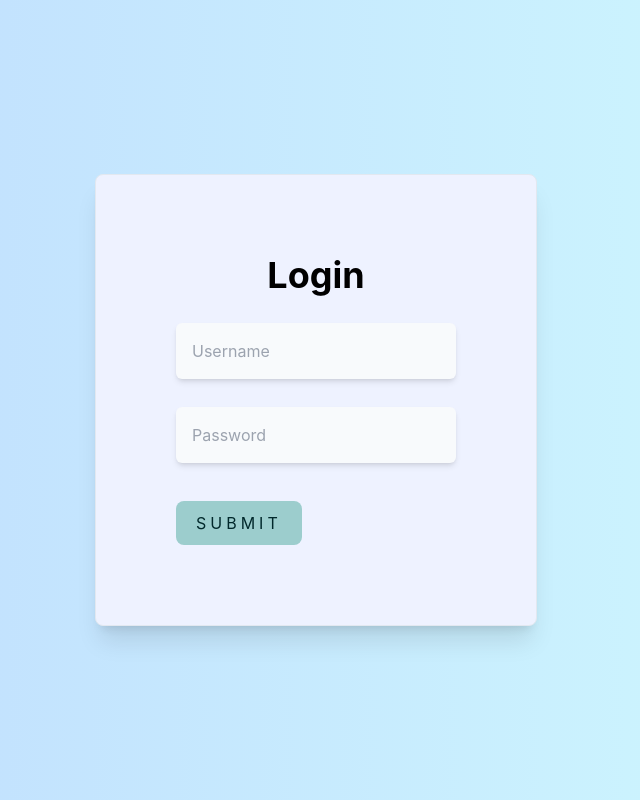
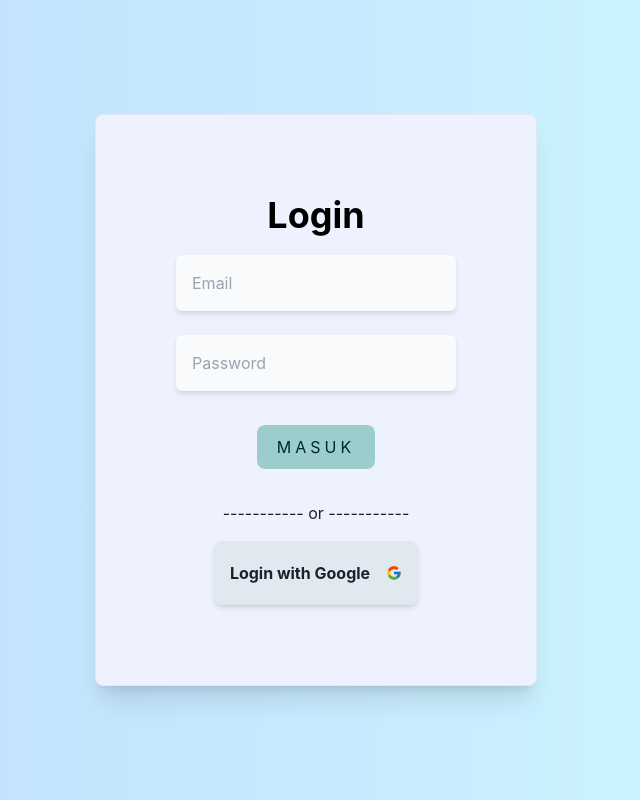
Before and after one commit to rezznr/pokemons-react, a React (Create React App) app: page /login in a window 1280 px wide. Shown: the whole page, without its empty margins (324-964 px from the left). Built offline with nearby package versions, Linux system fonts and the light colour scheme; no server answers.

Commit message:
feat: Implement Firebase authentication for login functionality

```diff
--- a/src/page/Login.jsx
+++ b/src/page/Login.jsx
@@ -1,67 +1,74 @@
 import { useState } from "react";
 import { useNavigate } from "react-router-dom";
+import { signInWithEmailAndPassword, signInWithPopup, GoogleAuthProvider } from "firebase/auth";
+import { auth } from "../firebase";
+import { FcGoogle } from "react-icons/fc";
 
 const Login = () => {
-  const [username, setUsername] = useState("");
+  const [email, setEmail] = useState("");
   const [password, setPassword] = useState("");
+  const [error, setError] = useState(null);
   const navigate = useNavigate();
-  const handleUsername = (event) => {
-    event.preventDefault();
-    setUsername(event.target.value);
+
+  const handleEmail = (event) => {
+    setEmail(event.target.value);
   };
+
   const handlePassword = (event) => {
-    event.preventDefault();
     setPassword(event.target.value);
   };
+
   const handleSubmit = (event) => {
     event.preventDefault();
-    console.log(username);
-    console.log(password);
-    const data = {
-      username: username,
-      password: password,
-    };
-    fetch("https://kobarsept.com/api/login", {
-      method: "POST",
-      headers: {
-        "Content-type": "application/json",
-      },
-      body: JSON.stringify(data),
-    })
-      .then((response) => response.json())
-      .then((data) => {
-        console.log(data);
-        const token = data.token;
-        localStorage.setItem("myToken", token);
-        localStorage.setItem("username", username);
+
+    signInWithEmailAndPassword(auth, email, password)
+      .then((userCredential) => {
+        const user = userCredential.user;
+        localStorage.setItem("myToken", user.accessToken);
+        localStorage.setItem("username", user.email);
         navigate("/");
+      })
+      .catch((error) => {
+        setError("Failed to log in. Please check your credentials.");
+      });
+  };
+
+  // Function to handle Google Login
+  const handleGoogleLogin = () => {
+    const provider = new GoogleAuthProvider();
+
+    signInWithPopup(auth, provider)
+      .then((result) => {
+        const user = result.user;
+        localStorage.setItem("myToken", user.accessToken);
+        localStorage.setItem("username", user.displayName);
+        navigate("/");
+      })
+      .catch((error) => {
+        setError("Failed to log in with Google. Please try again.");
       });
   };
 
   return (
     <div className="flex flex-col items-center justify-center h-screen bg-gradient-to-r from-blue-200 to-cyan-100">
-      <div className="p-20 border rounded-lg shadow-xl w-97 bg-indigo-50">
-        <form onSubmit={handleSubmit}>
-          <h1 className="text-4xl font-bold text-center text-black mb-7">
+      <div className="flex flex-col items-center justify-center p-20 border rounded-lg shadow-xl w-97 bg-indigo-50">
+        <form className="flex flex-col items-center justify-center" onSubmit={handleSubmit}>
+          <h1 className="mb-5 text-4xl font-bold text-center text-black">
             Login
           </h1>
+          {error && <p className="mb-4 text-center text-red-500">{error}</p>}
           <input
-            className="p-4 rounded-md shadow-md mb-7 bg-slate-50"
-            placeholder="Username"
-            type="text"
-            id="fname"
-            name="fname"
-            onChange={handleUsername}
-            value={username}
-            autoComplete="off"
+            className="p-4 rounded-md shadow-md bg-slate-50"
+            placeholder="Email"
+            type="email"
+            onChange={handleEmail}
+            value={email}
           />
           <br />
           <input
-            className="p-4 rounded-md shadow-md mb-7 bg-slate-50"
+            className="p-4 rounded-md shadow-md bg-slate-50"
             placeholder="Password"
             type="password"
-            id="lname"
-            name="lname"
             onChange={handlePassword}
             value={password}
           />
@@ -69,10 +76,19 @@ const Login = () => {
           <input
             className="submit-btn"
             type="submit"
-            id="fsubmit"
-            name="fsubmit"
+            value="Masuk"
           />
         </form>
+        <div className="mt-8 text-center">
+          <p>----------- or -----------</p>
+          <button
+            className="flex items-center justify-center gap-4 px-4 py-5 mt-4 font-bold transition duration-75 transform rounded-lg shadow-md bg-slate-200 hover:scale-105 active:scale-100"
+            onClick={handleGoogleLogin}
+          >
+            Login with Google
+            <FcGoogle />
+          </button>
+        </div>
       </div>
     </div>
   );
```
